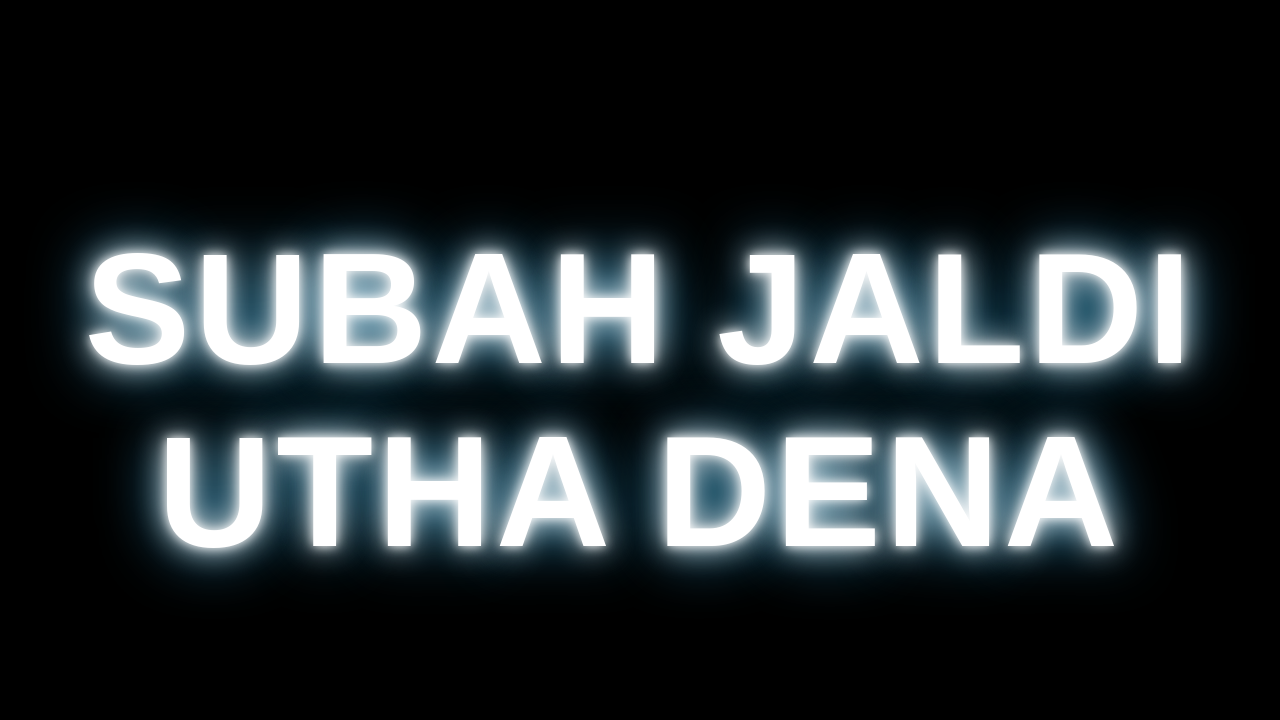
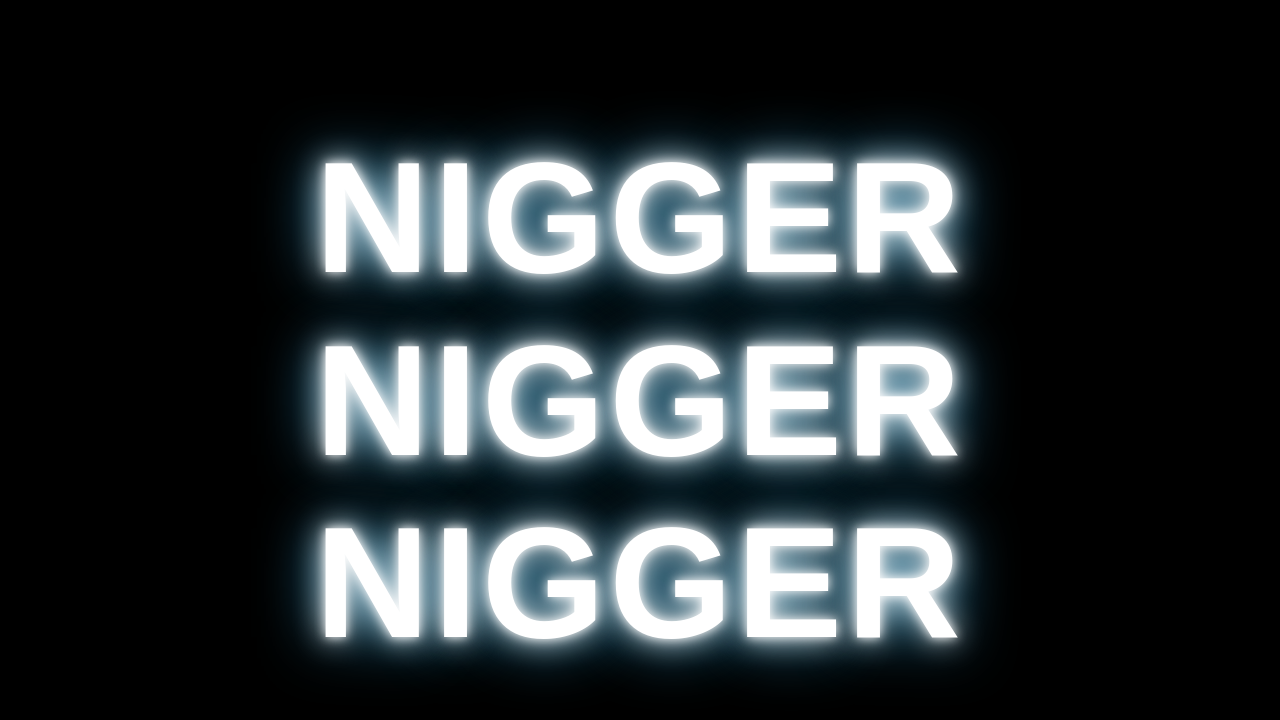
Before and after one commit to AJDev08/newsite, a plain HTML site: page index.html in a window 1280 px wide. Shown: the top 720 px of the page. Drawn offline with Linux system fonts and the light colour scheme.

Commit message:
Update index.html

```diff
--- a/index.html
+++ b/index.html
@@ -68,7 +68,7 @@
 
 <body>
 
-  <h1>SUBAH JALDI UTHA DENA</h1>
+  <h1>NIGGER NIGGER NIGGER</h1>
 
 </body>
 
```
